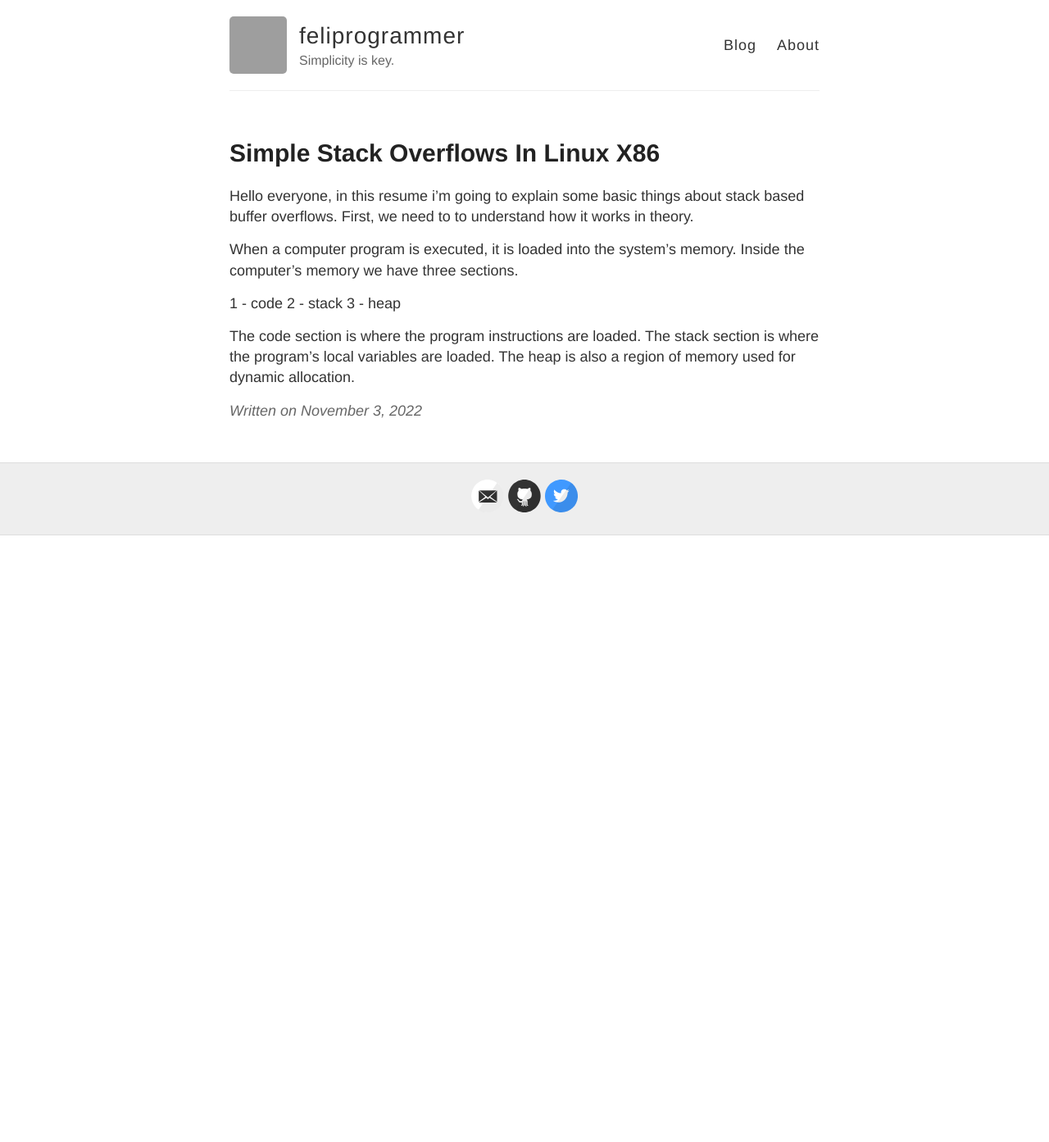
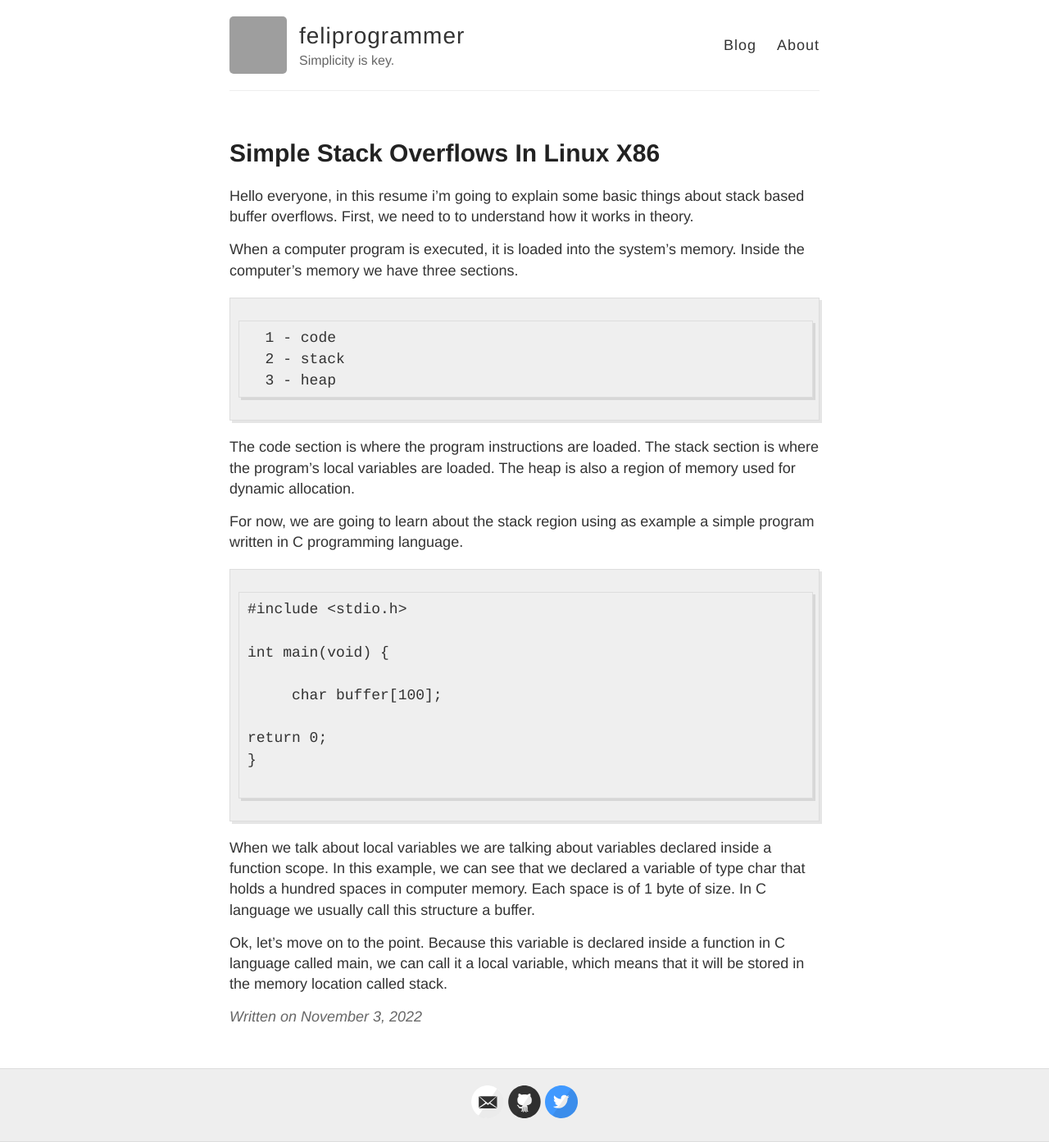
Before and after one commit to Feliprogrammer/feliprogrammer.github.io, a Jekyll site: the page built from _posts/2022-11-03-simple-stack-overflows-in-linux-x86.md, in a window 1280 px wide. Shown: the whole page at 82% size. Built offline with Jekyll 4.4.1, drawn with Linux system fonts in a browser that asks for light colours; our own code applies the rules of GitHub Pages for plain Markdown files; before the commit the page ends 900 px from its top, so only the background shows below that; grey boxes are pictures that could not be loaded.

Commit message:
Personal Blog

````diff
--- a/_posts/2022-11-03-simple-stack-overflows-in-linux-x86.md
+++ b/_posts/2022-11-03-simple-stack-overflows-in-linux-x86.md
@@ -5,11 +5,38 @@ it works in theory.
   When a computer program is executed, it is loaded into the system's
 memory. Inside the computer's memory we have three sections.
 
+```
   1 - code
   2 - stack
   3 - heap
-
+```
 
   The code section is where the program instructions are loaded.
   The stack section is where the program's local variables are loaded.
   The heap is also a region of memory used for dynamic allocation.
+
+  For now, we are going to learn about the stack region using as
+example a simple program written in C programming language.
+
+```
+#include <stdio.h>
+
+int main(void) {
+
+     char buffer[100];
+
+return 0;
+}
+
+```
+
+  When we talk about local variables we are talking about variables
+declared inside a function scope. In this example, we can see that
+we declared a variable of type char that holds a hundred spaces in
+computer memory. Each space is of 1 byte of size. In C language
+we usually call this structure a buffer.
+
+  Ok, let's move on to the point. Because this variable is declared
+inside a function in C language called main, we can call it a local
+variable, which means that it will be stored in the memory location
+called stack.
````
